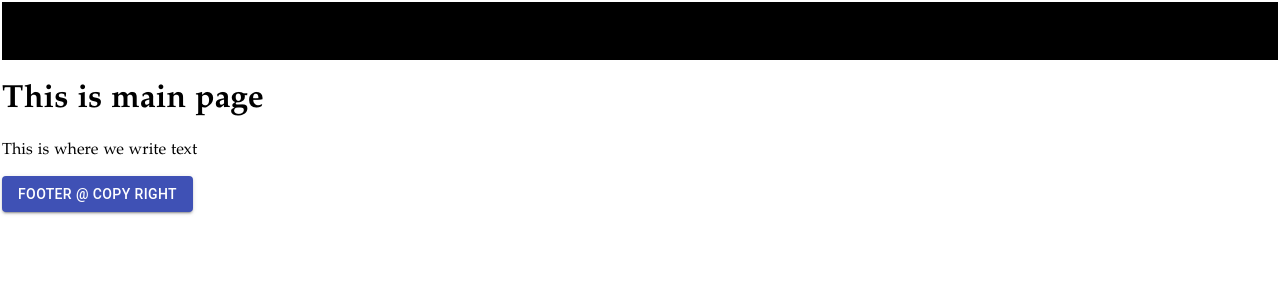
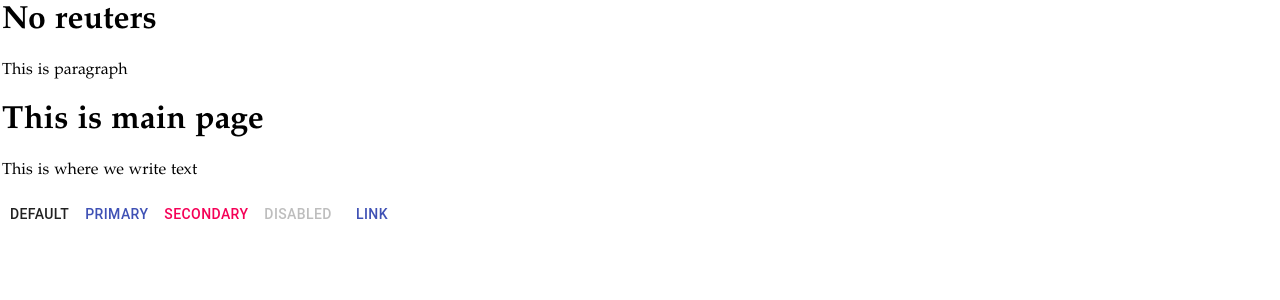
Before and after one commit to nhokphal/react-learning001-owpqle, a React (Create React App) app: page / in a window 1280 px wide. Shown: the top 300 px of the page. Built offline with nearby package versions, Linux system fonts and the light colour scheme.

Commit message:
2 files modified

```diff
--- a/src/Components/Footer.js
+++ b/src/Components/Footer.js
@@ -5,10 +5,14 @@ import Button from '@material-ui/core/Button';
 function footer(){
     return(
       <div>
-      <Button variant="contained" color="primary">
-          Footer @ COPY RIGHT
-          </Button>
-      </div>
+            <Button>Default</Button>
+            <Button color="primary">Primary</Button>
+            <Button color="secondary">Secondary</Button>
+            <Button disabled>Disabled</Button>
+            <Button href="#text-buttons" color="primary">
+              Link
+            </Button>
+        </div>
     )
 }
 export default footer;
--- a/src/Components/Header.js
+++ b/src/Components/Header.js
@@ -3,9 +3,10 @@ import Button from '@material-ui/core/Button';
 
 function Header(){
     return(
-      <div>
-      <h1 style={{backgroundColor: "black",padding: "10px" }}>Reuters</h1>
-      </div>
+        <div>
+          <h1>No reuters</h1>
+            <p>This is paragraph</p>
+          </div>
     )
 }
 export default Header;
```
